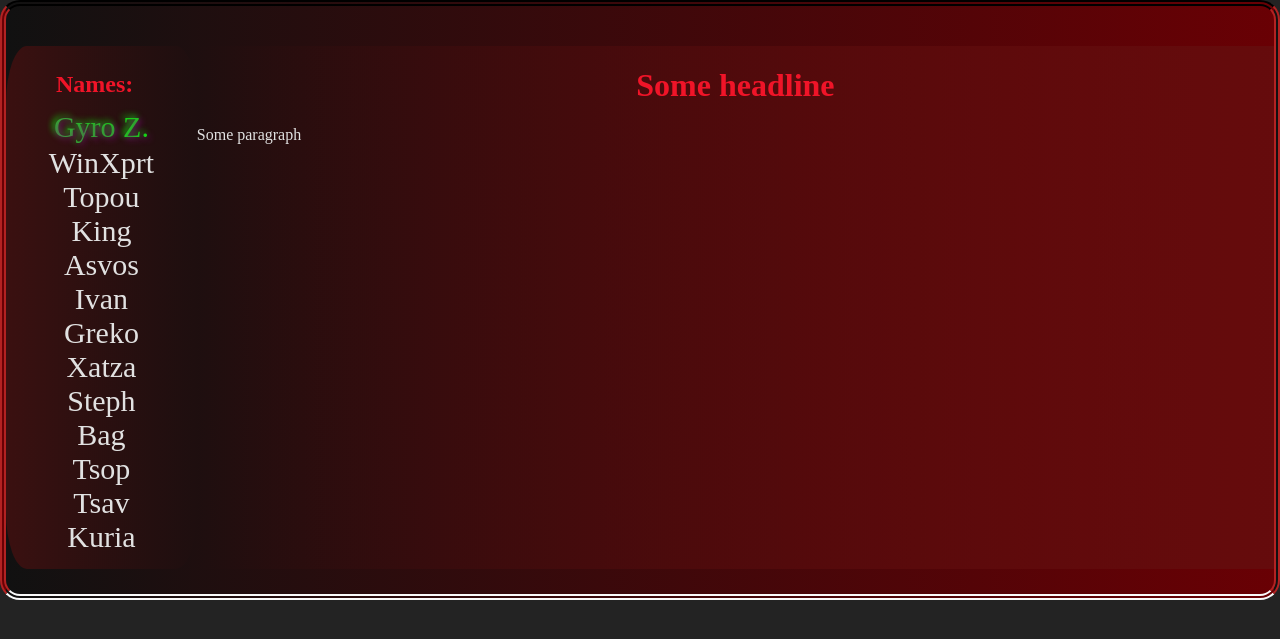
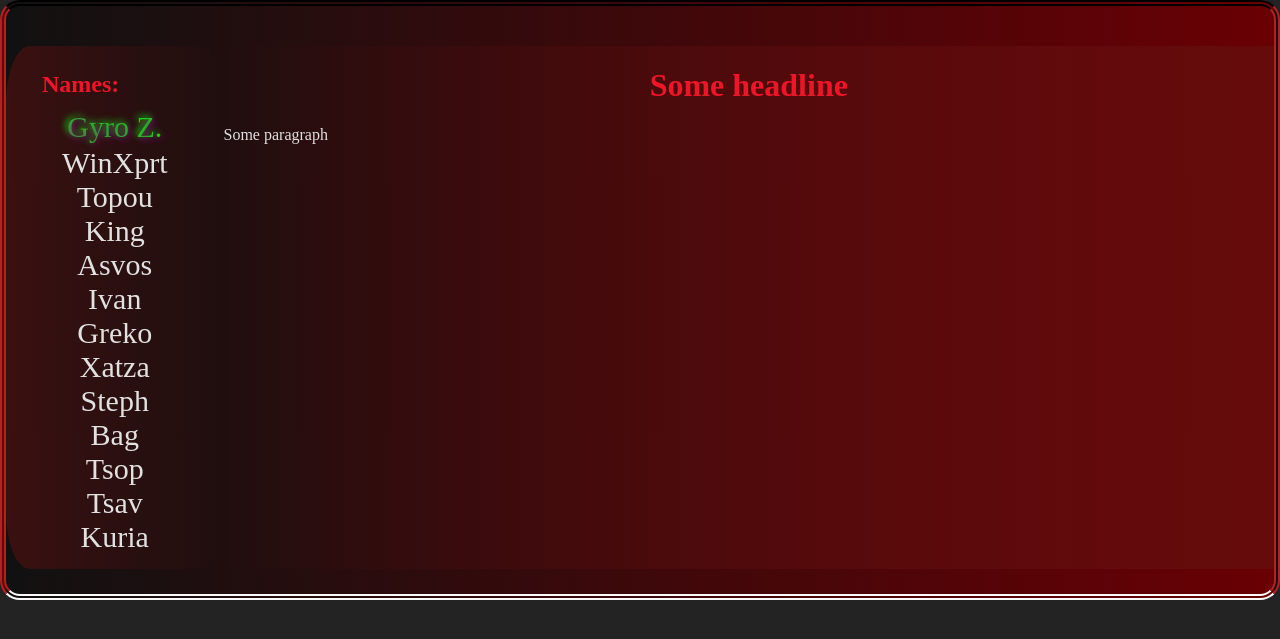
Before and after one commit to winxprt15/athlomax, a plain HTML site: page about.html in a window 1280 px wide. Shown: the part 75-714 px from the top of the page. Drawn offline with Linux system fonts and the light colour scheme; a web font is replaced by a local one.

Commit message:
Update about.html

```diff
--- a/about.html
+++ b/about.html
@@ -227,7 +227,7 @@ padding: 15px 20px 15px 20px;
 border-radius: 11%;
 }
 .text-part {
-width: 100%;
+flex: 1;
 background: linear-gradient(90deg, transparent, rgba(100, 15, 15, 0.75));
 }
 main {display: flex;}
@@ -253,7 +253,7 @@ cursor: pointer;
 <div class="outer-names-div">
 <center>
 <div class="names-div">
-<h2 style="text-align: left; width: calc(100% - 60px); margin: 10px 0px 10px 0px;">Names: </h2>
+<h2 style="text-align: left; width: calc(100% - 2.5vw); margin: 10px 0px 10px 0px;">Names: </h2>
 </div>
 </center>
 </div>
@@ -277,7 +277,7 @@ const nicknames = [
 "Tsop",
 "Tsav",
 "Kuria"
-]
+];
 nicknames.forEach((name, index) => {
 index++;
 console.log(index);
```
